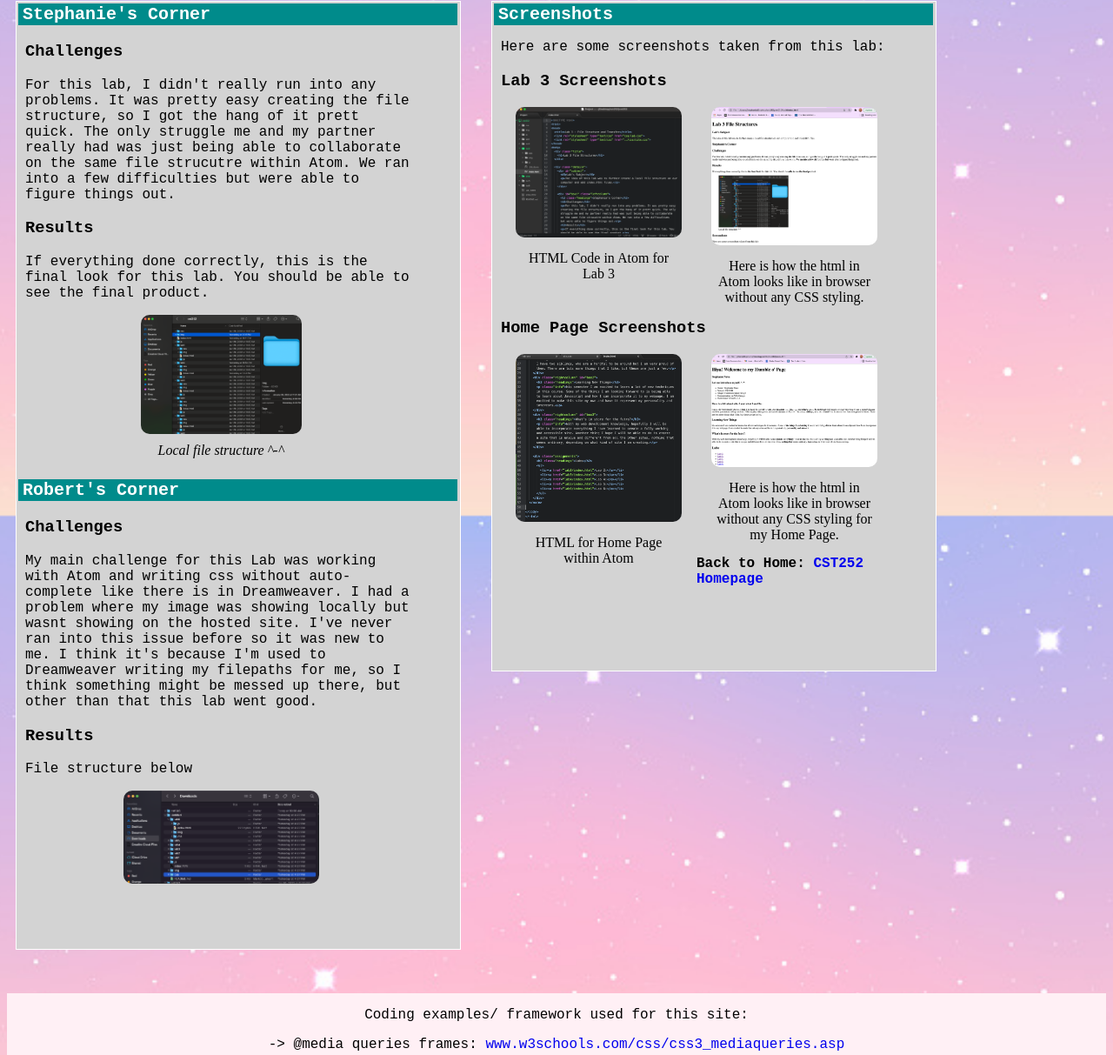
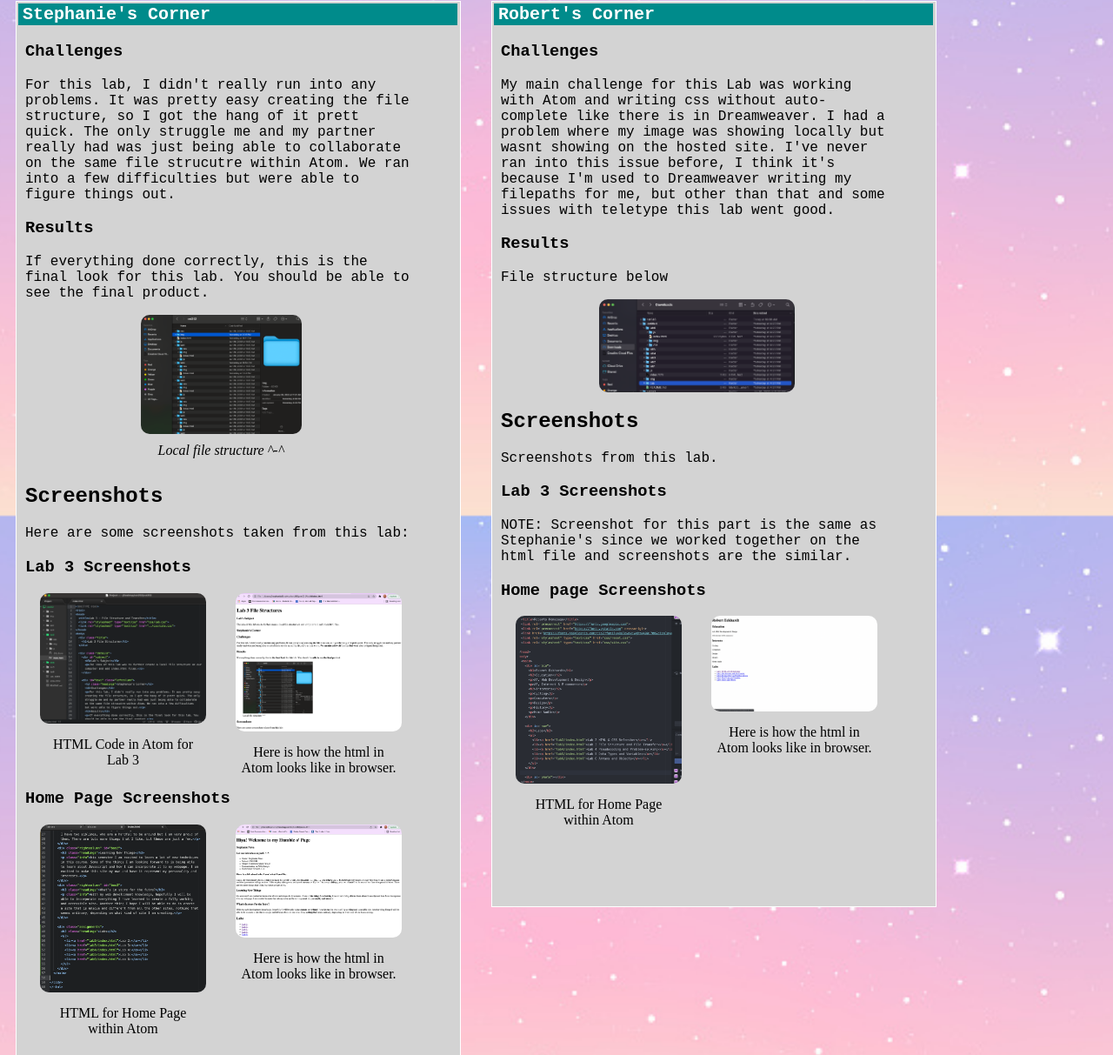
Before and after one commit to senava/cst252, a plain HTML site: page lab3/index.html in a window 1280 px wide. Shown: the part 207-1420 px from the top of the page at 87% size. Drawn offline with Linux system fonts and the light colour scheme.

Commit message:
updated lab 3 (final version)

```diff
--- a/css/site.css
+++ b/css/site.css
@@ -54,7 +54,7 @@ body{
 }
 
 h3,
-h4,
+h2,
 p,
 li{
   font-family: "Courier New", monospace;
--- a/lab3/index.html
+++ b/lab3/index.html
@@ -32,22 +32,7 @@
 				<img src="img/finderimg.png" width="450" class="image">
 				<figcaption>Local file structure ^-^</figcaption>
 			</figure>
-			<h3 class="headings">Robert's Corner</h3>
-			<h3>Challenges</h3>
-			<p>My main challenge for this Lab was working with Atom and writing css
-			without auto-complete like there is in Dreamweaver. I had a problem where
-			my image was showing locally but wasnt showing on the hosted site. I've never
-			ran into this issue before so it was new to me. I think it's because I'm used
-			to Dreamweaver writing my filepaths for me, so I think something might be messed up
-			there, but other than that this lab went good.</p>
-			<h3>Results</h3>
-			<p>File structure below</p>
-			<img src="img/rfiles.png" width="450" class="image">
-
-		</div>
-
-		<div id="box2" class="rightcolumn">
-			<h3 class="headings">Screenshots</h3>
+			<h2>Screenshots</h2>
 			<p>Here are some screenshots taken from this lab:</p>
 			<h3>Lab 3 Screenshots</h3>
 			<div class="responsive">
@@ -59,8 +44,7 @@
 			<div class="responsive">
 				<div class="gallery">
 					<img src="img/l3browser.png" width="450">
-					<div class="desc">Here is how the html in Atom looks like in browser
-					without any CSS styling.</div>
+					<div class="desc">Here is how the html in Atom looks like in browser.</div>
 				</div>
 			</div>
 			<h3>Home Page Screenshots</h3>
@@ -73,12 +57,41 @@
 			<div class="responsive">
 				<div class="gallery">
 					<img src="img/hpagebrowser.png" width="450">
-					<div class="desc">Here is how the html in Atom looks like in browser
-					without any CSS styling for my Home Page.</div>
+					<div class="desc">Here is how the html in Atom looks like in browser.</div>
 				</div>
 			</div>
-			<h4>Back to Home:
-			<a href="../index.html">CST252 Homepage</a></h4>
+		</div>
+
+		<div id="box2" class="rightcolumn">
+			<h3 class="headings">Robert's Corner</h3>
+			<h3>Challenges</h3>
+			<p>My main challenge for this Lab was working with Atom and writing css
+			without auto-complete like there is in Dreamweaver. I had a problem where
+			my image was showing locally but wasnt showing on the hosted site. I've never
+			ran into this issue before, I think it's because I'm used
+			to Dreamweaver writing my filepaths for me, but other than that and some issues
+			with teletype this lab went good.</p>
+			<h3>Results</h3>
+			<p>File structure below</p>
+			<img src="img/rfiles.png" width="450" class="image">
+			<h2>Screenshots</h2>
+			<p>Screenshots from this lab.</p>
+			<h3>Lab 3 Screenshots</h3>
+			<p>NOTE: Screenshot for this part is the same as Stephanie's since we worked
+			together on the html file and screenshots are the similar.</p>
+			<h3>Home page Screenshots</h3>
+			<div class="responsive">
+				<div class="gallery">
+					<img src="img/rhphtml.png" width="450">
+					<div class="desc">HTML for Home Page within Atom</div>
+				</div>
+			</div>
+			<div class="responsive">
+				<div class="gallery">
+					<img src="img/rhpbrowser.png" width="450">
+					<div class="desc">Here is how the html in Atom looks like in browser.</div>
+				</div>
+			</div>
 		</div>
 	</div>
 
@@ -90,6 +103,7 @@
 		<p>-> Image Gallery:
 			<a href="https://www.w3schools.com/css/css3_images.asp">
 			www.w3schools.com/css/css3_images.asp</a></p>
+		<h4>Back to Home: <a href="../index.html">CST252 Homepage</a></h4>
 	</footer>
 
 </body>
```
